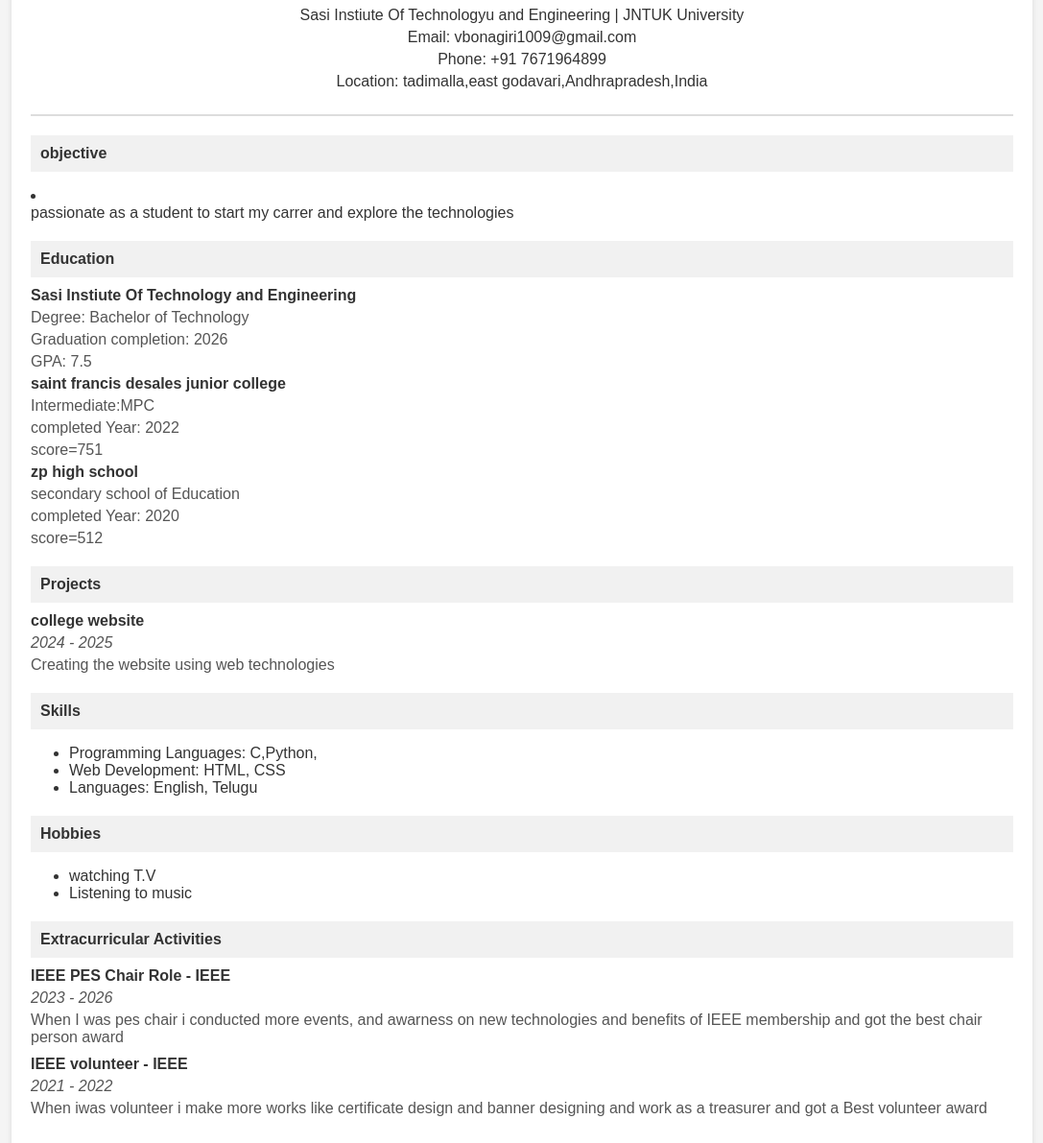
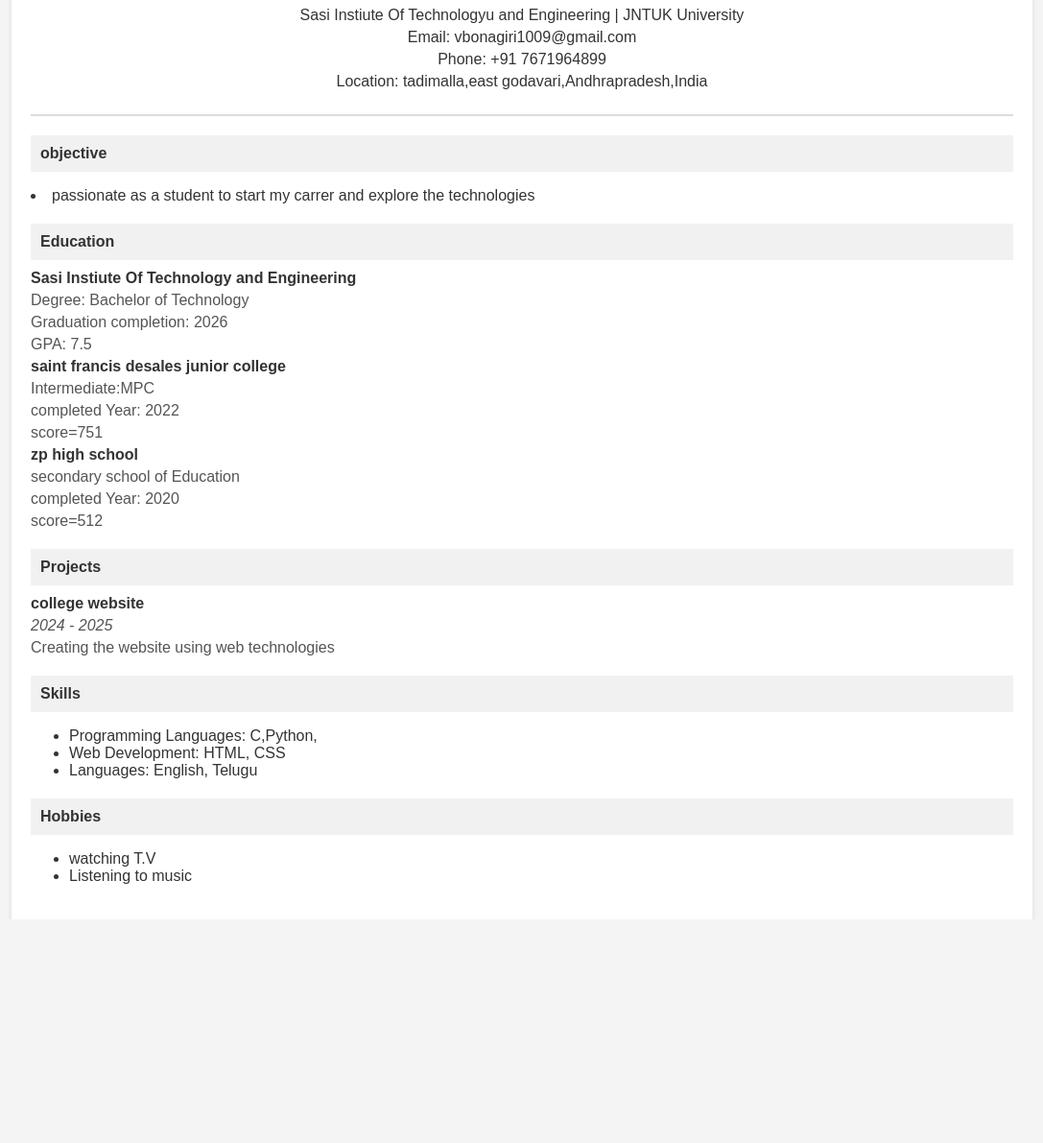
Before and after one commit to Vejsndbdgs/vejsndbdgs.github.io, a plain HTML site: page index.html in a window 1280 px wide. Shown: the part 108-1299 px from the top of the page at 96% size, without its empty margins (96-1183 px from the left). After the commit the page ends 1066 px from the top, so only its background shows below. Drawn offline with Linux system fonts and the light colour scheme.

Commit message:
Update index.html

```diff
--- a/index.html
+++ b/index.html
@@ -98,7 +98,7 @@
         <div class="section-title">objective</div>
         <div class="objective">
             <div class="objective">
-                <P><li></li>passionate as a student to start my carrer and explore the technologies</li></P>
+                <P><li>passionate as a student to start my carrer and explore the technologies</li></P>
             </div>
         </div>
 
@@ -145,19 +145,6 @@
 
             </ul>
         </div>
-
-        <div class="section-title">Extracurricular Activities</div>
-        <div class="activities">
-            <div class="activity-item">
-                <h4>IEEE PES Chair Role - IEEE</h4>
-                <p><i>2023 - 2026</i></p>
-                <p>When I was pes chair i conducted more events, and awarness on new technologies and benefits of IEEE membership and got the best chair person award </p>
-            </div>
-            <div class="activity-item">
-                <h4>IEEE volunteer - IEEE</h4>
-                <p><i>2021 - 2022</i></p>
-                <p>When iwas volunteer i make more works like certificate design and banner designing and work as a treasurer and got a Best volunteer award</p>
-            </div>
         </div>
     </div>
 </body>
```
